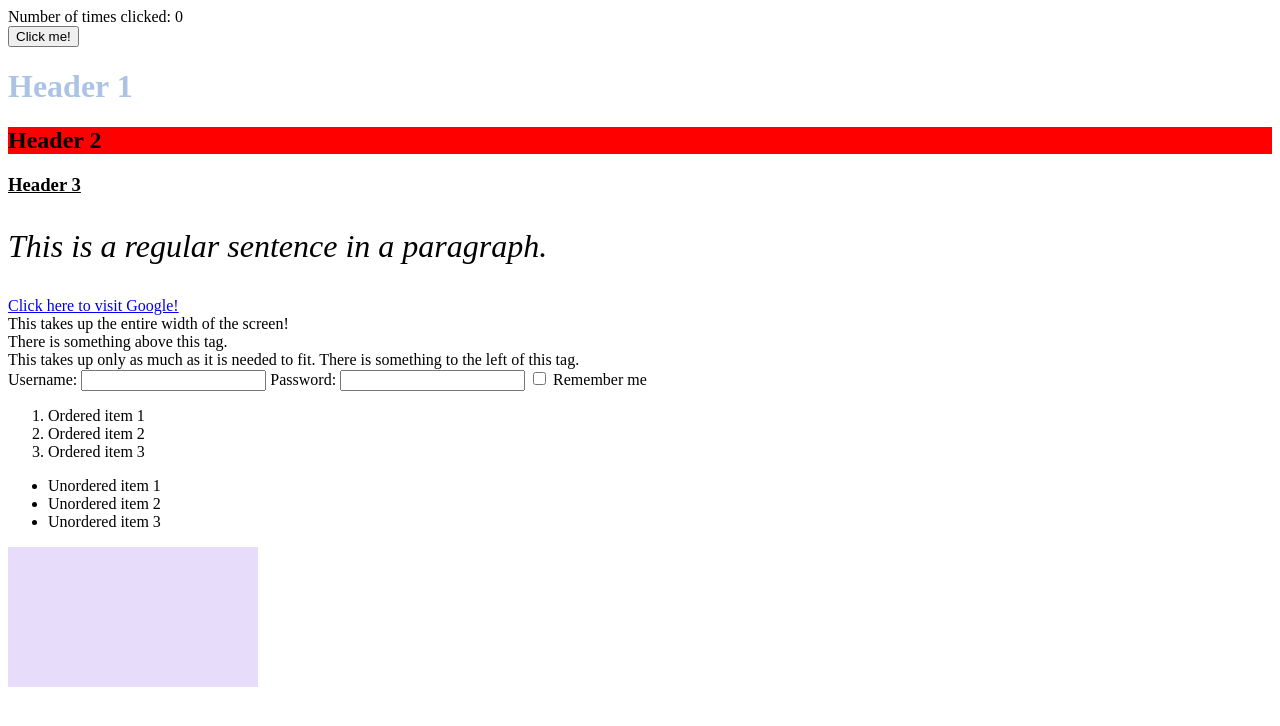
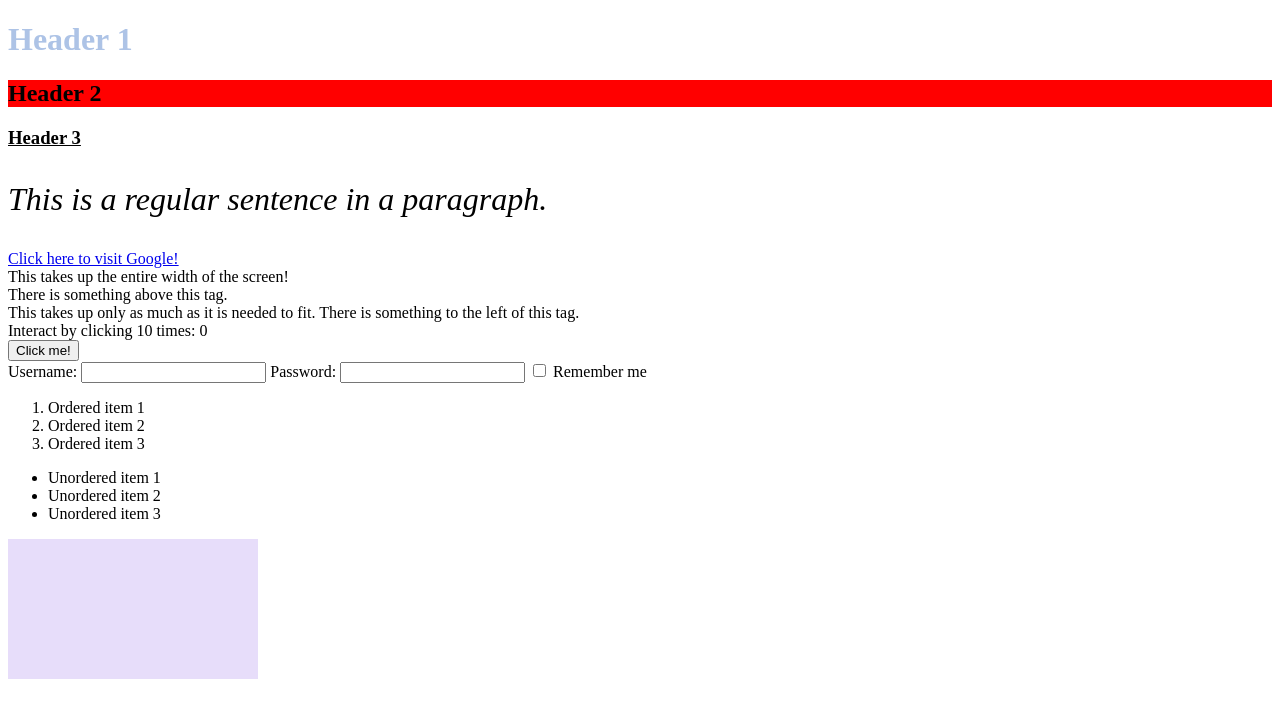
Before and after one commit to dalva304/projects-304, a plain HTML site: page index.html in a window 1280 px wide. Drawn offline with Linux system fonts and the light colour scheme.

Commit message:
updating clicker

```diff
--- a/index.html
+++ b/index.html
@@ -8,16 +8,6 @@
     </head>
 
     <body>
-        <div>
-            <div>
-                <span>Number of times clicked: </span>
-                <span id="clickcounter">0</span>
-            </div>
-
-            <div>
-                <button id="clickbutton">Click me!</button>
-            </div>
-        </div>
 
         <h1 style="color:rgb(173, 195, 230);">Header 1</h1>
 
@@ -35,6 +25,17 @@
         <div>
             <span>This takes up only as much as it is needed to fit.</span>
             <span>There is something to the left of this tag.</span>
+        </div>
+
+        <div>
+            <div>
+                <span>Interact by clicking 10 times: </span>
+                <span id="clickcounter">0</span>
+            </div>
+
+            <div>
+                <button id="clickbutton">Click me!</button>
+            </div>
         </div>
 
         <div>
```
